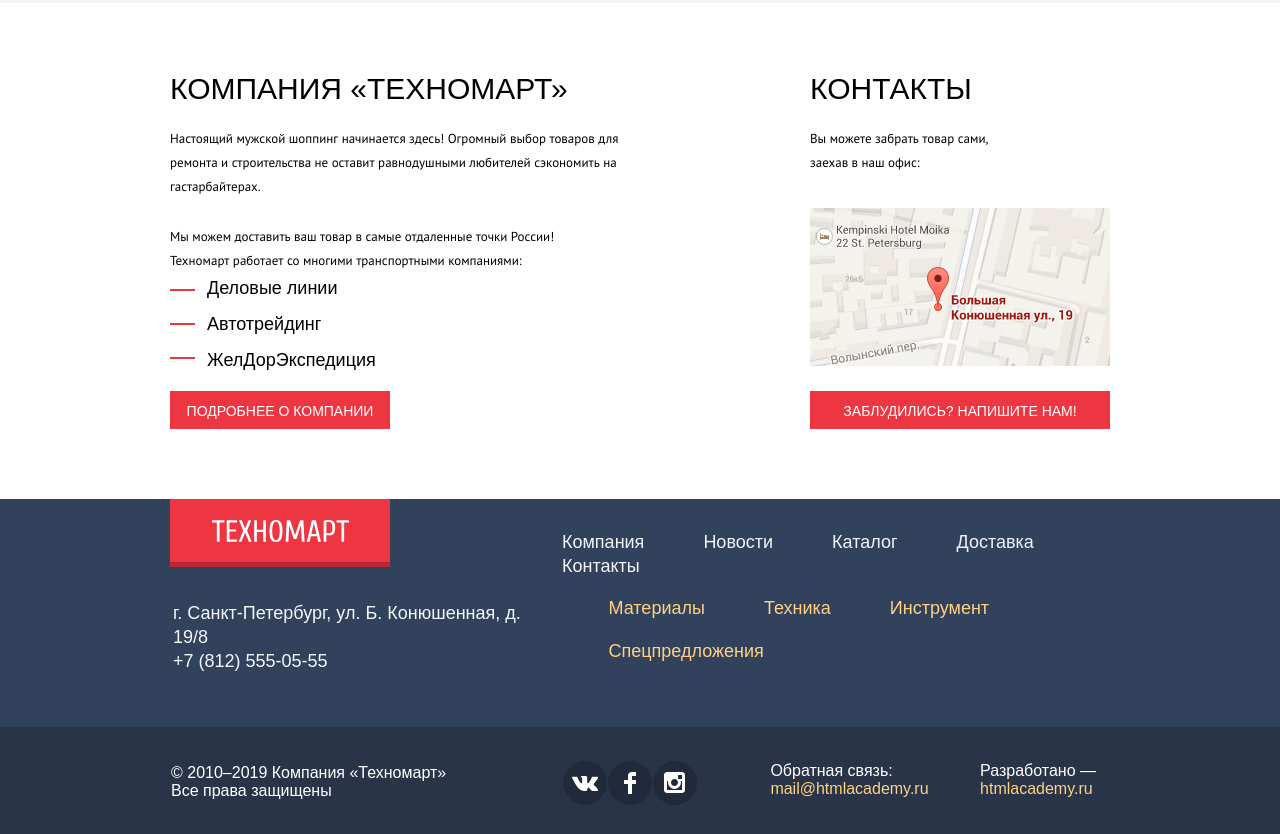
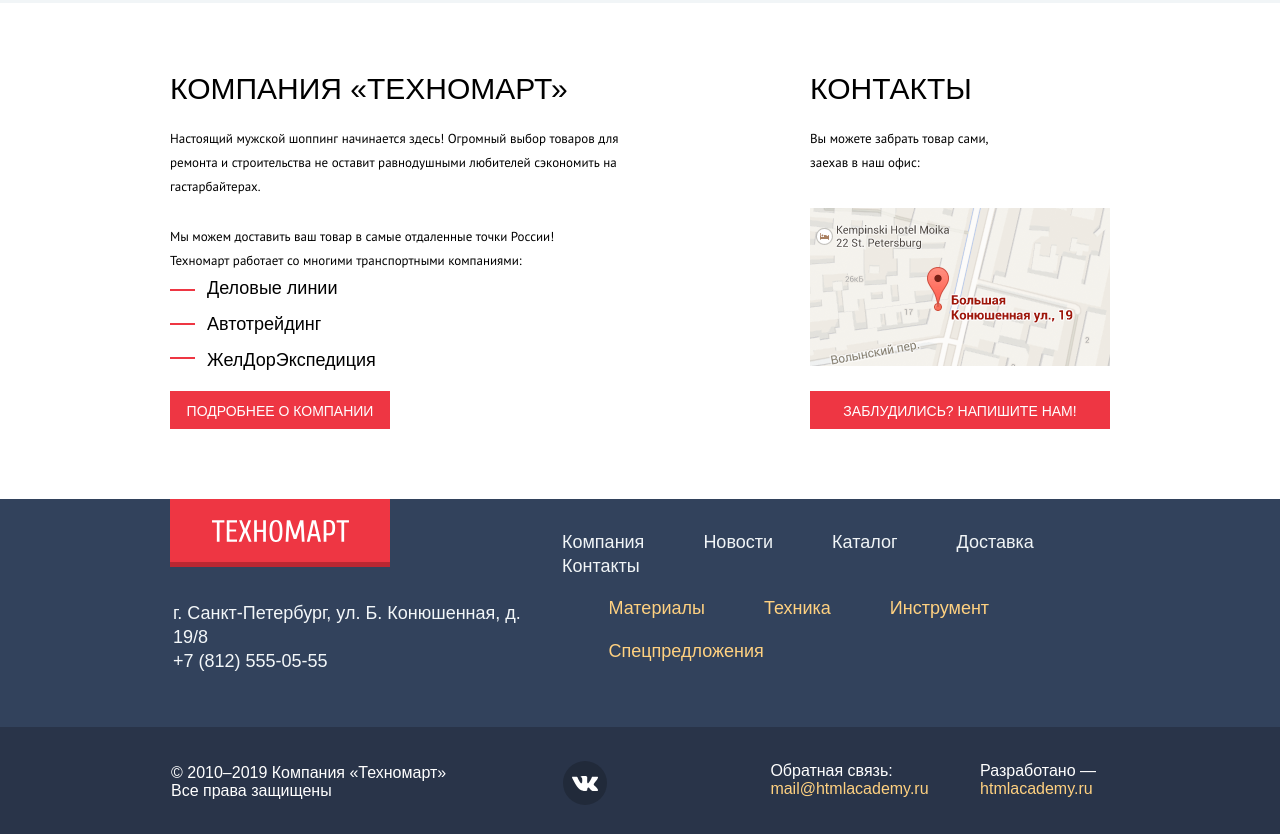
Before and after one commit to amvlasenko/1387113-technomart-28, a plain HTML site: page index.html in a window 1280 px wide. Shown: the part 2474-3308 px from the top of the page. Drawn offline with Linux system fonts and the light colour scheme; a web font is replaced by a local one.

Commit message:
Update index.html

```diff
--- a/index.html
+++ b/index.html
@@ -519,12 +519,7 @@
             <li>
               <a href="" class="social-vk" aria-label="Вконтакте"></a>
             </li>
-            <li>
-              <a href="" class="social-fb" aria-label="Фейсбук"></a>
-            </li>
-            <li>
-              <a href="" class="social-ig" aria-label="Инстаграм"></a>
-            </li>
+
           </ul>
           <div class="copyright-wrapper">
             <p>
```
